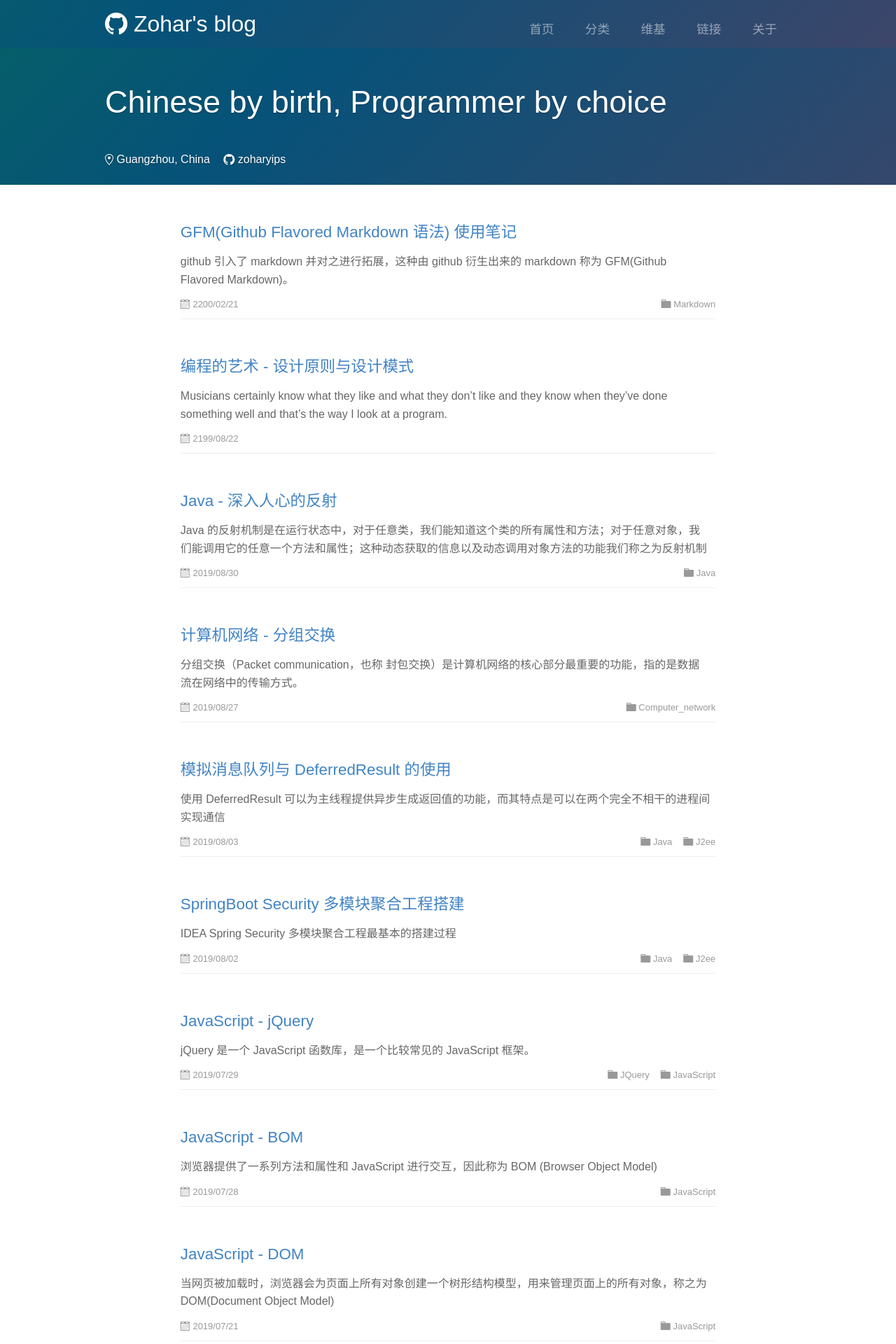
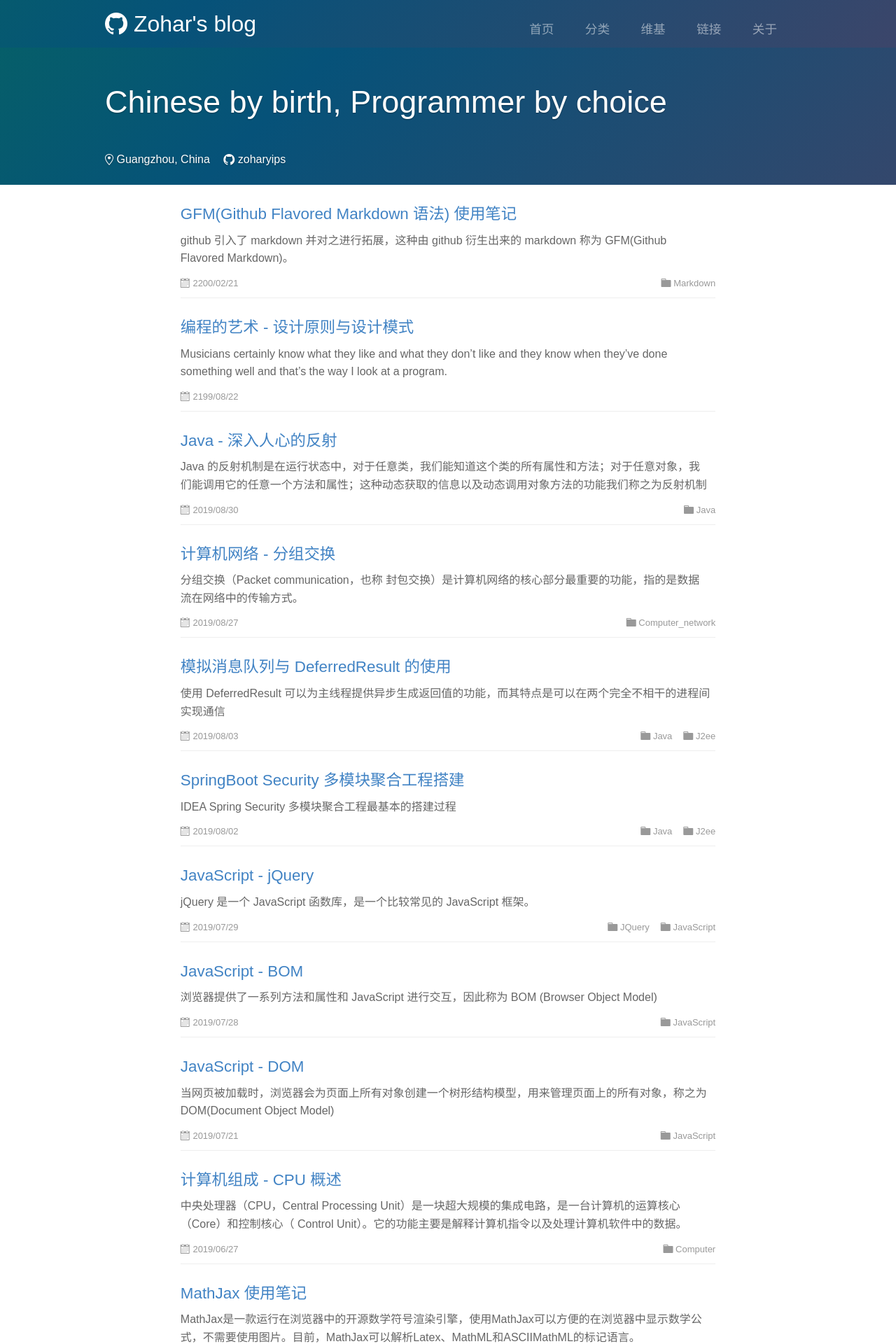
Before and after one commit to zoharyips/zoharyips.github.io, a Jekyll site: the page built from index.html, in a window 1280 px wide. Shown: the top 1920 px of the page at 70% size. Built offline with Jekyll 4.4.1, drawn with Linux system fonts in a browser that asks for light colours; the list of posts is cut into pages by our own code.

Commit message:
optmize index

```diff
--- a/assets/css/sections/repo-list.css
+++ b/assets/css/sections/repo-list.css
@@ -7,6 +7,11 @@
 .repo-list {
   position: relative;
   padding-left: 0
+}
+
+.repo-filler {
+  display: block;
+  height: 20px;
 }
 
 .repo-list .participation-graph {
@@ -30,14 +35,14 @@
   margin: auto;
   position: relative;
   width: 78%;
-  padding: 20px 0 30px 0;
+  padding: 10px 0 30px 0;
   list-style: none;
   border-bottom: 1px solid #eee
 }
 
 .repo-list-name {
   font-size: 1.4rem;
-  line-height: 1.2
+  margin: 0;
 }
 
 .repo-list-name:hover {
--- a/index.html
+++ b/index.html
@@ -52,7 +52,7 @@ comments: false
           {% endfor %}
         </p>
       </li>
-      <div style="display: block;height: 20px;"> </div>
+      <div class="repo-filler"> </div>
     {% endfor %}
   </ol>
   <div class="pagination text-align" style="text-align: center; margin:0px auto">
```
